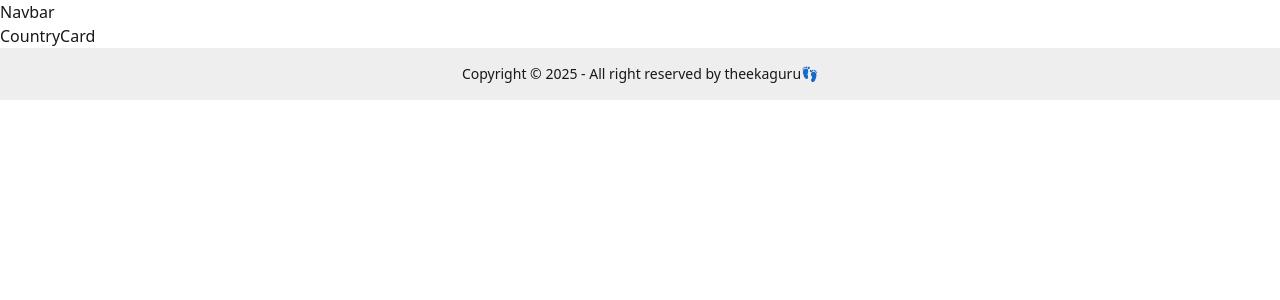
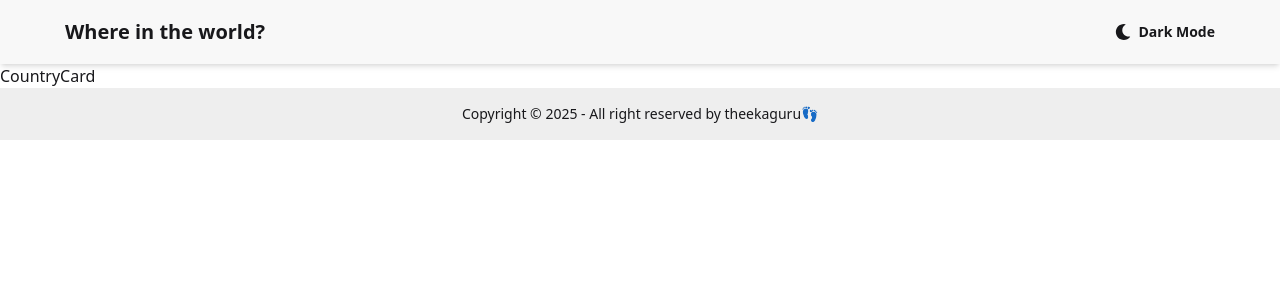
Before and after one commit to theekaguru/Rest-Countries-Api-With-Colour-Theme-Switcher, a React (Vite) app: page / in a window 1280 px wide. Shown: the top 300 px of the page. Built offline with nearby package versions, Linux system fonts and the light colour scheme.

Commit message:
daisy ui header switching across dark and light theme

```diff
--- a/src/components/Navbar.tsx
+++ b/src/components/Navbar.tsx
@@ -1,7 +1,32 @@
-import React from 'react'
+import { FaMoon } from 'react-icons/fa';
 
-export const Navbar = () => {
+interface NavbarProps {
+  theme: string;
+  setTheme: (theme: string) => void;
+}
+
+export const Navbar = ({ theme, setTheme }: NavbarProps) => {
+  const isDark = theme === 'dark';
+
+  const handleToggleTheme = () => {
+    setTheme(isDark ? 'light' : 'dark');
+  };
+
   return (
-    <div>Navbar</div>
-  )
-}
+    <div className="navbar bg-base-200 shadow-md px-4 md:px-12">
+      <div className="flex-1">
+        <a className="btn btn-ghost normal-case text-lg md:text-xl font-bold">Where in the world?</a>
+      </div>
+      <div className="flex-none">
+        <button
+          className="btn btn-ghost flex items-center gap-2 text-sm font-semibold"
+          onClick={handleToggleTheme}
+          aria-label="Toggle dark mode"
+        >
+          <FaMoon className="text-base" />
+          <span className="hidden sm:inline">Dark Mode</span>
+        </button>
+      </div>
+    </div>
+  );
+};
--- a/src/pages/Home.tsx
+++ b/src/pages/Home.tsx
@@ -1,14 +1,17 @@
+import { useState } from "react";
 import { Footer } from "../components/Footer"
 import { Navbar } from "../components/Navbar"
 import { CountryCard } from "./CountryCard"
 
 
 export const Home = () => {
+  const [theme, setTheme] = useState("light");
+
   return (
-    <>
-    <Navbar/>
-    <CountryCard/>
-    <Footer/>
-    </>
+    <div data-theme={theme} className="min-h-screen">
+      <Navbar theme={theme} setTheme={setTheme} />
+      <CountryCard/>
+      <Footer/>
+    </div>
   )
 }
```
